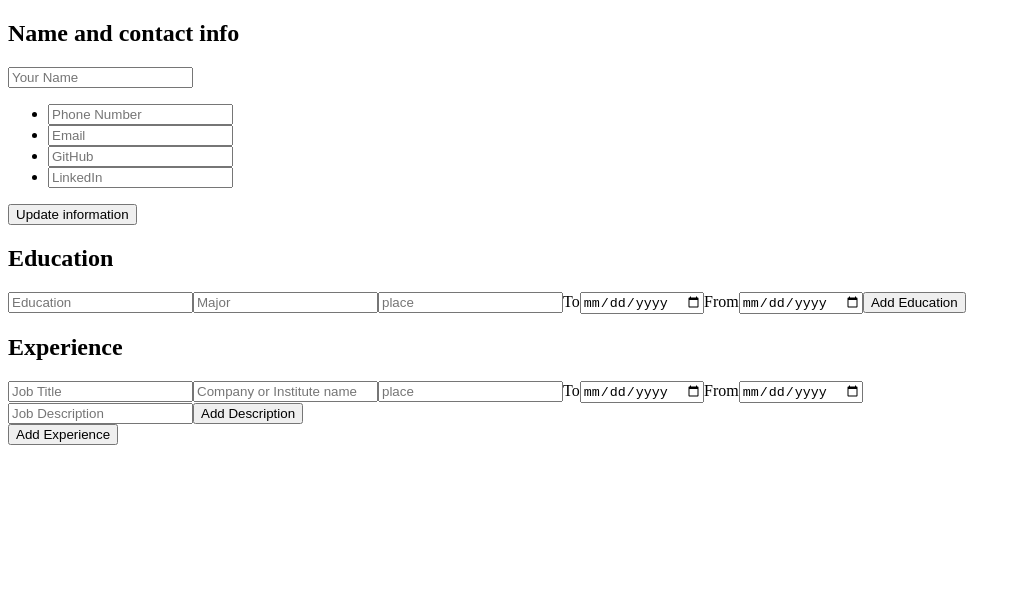
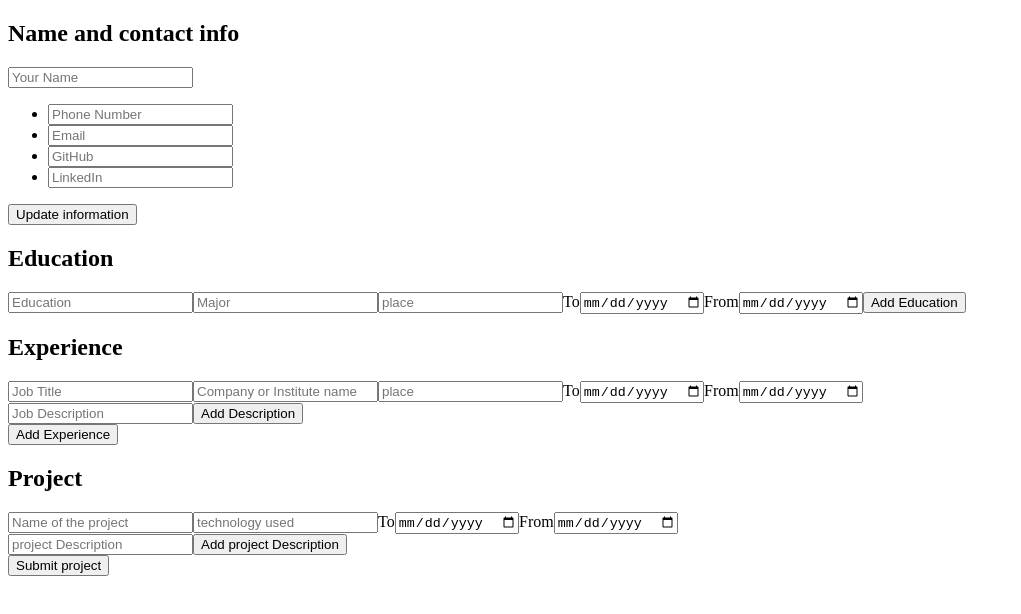
Before and after one commit to Lune3/cv-application, a React app in the folder cv-builder/: page / in a window 1280 px wide. Shown: the top 614 px of the page, without its empty margins (0-1021 px from the left). Built offline with nearby package versions, Linux system fonts and the light colour scheme; the HTML template or start-up script is replaced by a standard one.

Commit message:
Added project inputs

```diff
--- a/cv-builder/src/components/inputs.jsx
+++ b/cv-builder/src/components/inputs.jsx
@@ -55,14 +55,34 @@ function Experience(){
     )
 }
 
+function Projects(){
+    return (
+        <section>
+            <h2>Project</h2>
+            <input type="text" placeholder='Name of the project'/>
+            <input type="text" placeholder='technology used' />
+            <label htmlFor="to">To</label>
+            <input type="date" id='to'/>
+            <label htmlFor="from">From</label>
+            <input type="date" id='from'/>
+            <div>
+                <input type="text" placeholder='project Description' />
+                <button>Add project Description</button>
+            </div>
+            <button>Submit project</button>
+        </section>
+    )
+}
+
 function InputSection(){
     return (
         <>
             <NameAndContactInputs/>
             <Education/>
             <Experience/>
+            <Projects/>
         </>
     )
 }
 
-export default InputSection;
+export {InputSection};
--- a/cv-builder/src/main.jsx
+++ b/cv-builder/src/main.jsx
@@ -1,6 +1,6 @@
 import React from 'react'
 import ReactDOM from 'react-dom/client'
-import InputSection from './components/inputs'
+import {InputSection} from './components/inputs'
 
 ReactDOM.createRoot(document.getElementById('root')).render(
   <React.StrictMode>
```
